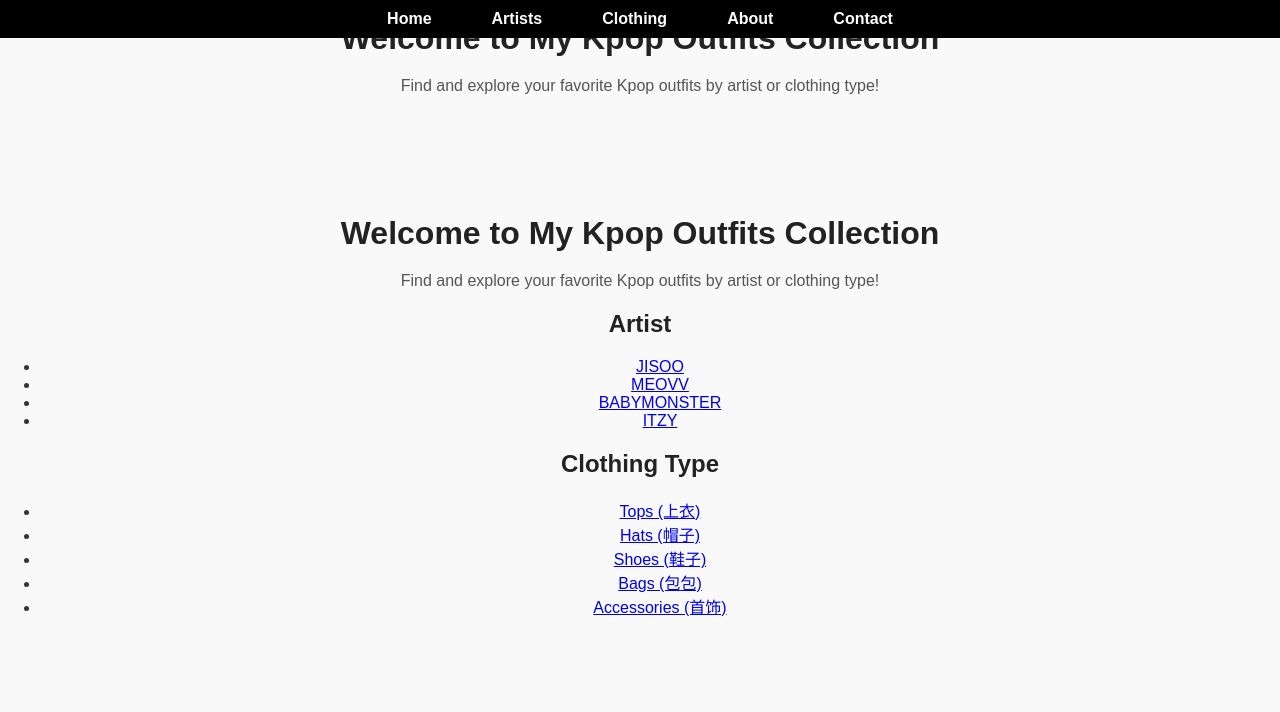
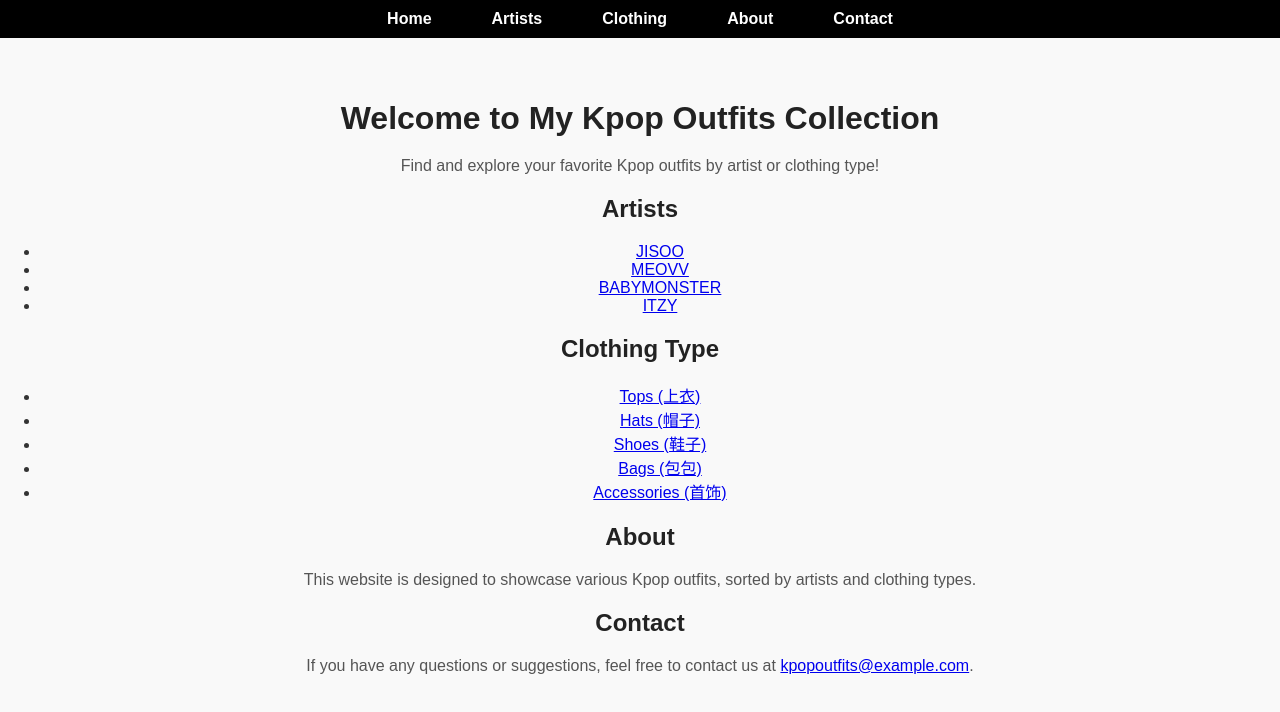
Before and after one commit to siahuang-818/my-kpop-outfits, a plain HTML site: page index.html in a window 1280 px wide. Drawn offline with Linux system fonts and the light colour scheme.

Commit message:
Update index.html

```diff
--- a/index.html
+++ b/index.html
@@ -7,37 +7,38 @@
   <link rel="stylesheet" href="styles.css" />
 </head>
 <body>
- <h1>Welcome to My Kpop Outfits Collection</h1>
-<p>Find and explore your favorite Kpop outfits by artist or clothing type!</p>
   <!-- 导航栏 -->
   <header>
     <nav>
       <ul class="nav-bar">
-      <li><a href="#">Home</a></li>
+        <li><a href="#home">Home</a></li>
         <li><a href="#artist-section">Artists</a></li>
         <li><a href="#clothing-section">Clothing</a></li>
-      <li><a href="#">About</a></li>
-      <li><a href="#">Contact</a></li>
+        <li><a href="#about">About</a></li>
+        <li><a href="#contact">Contact</a></li>
       </ul>
     </nav>
   </header>
 
   <!-- 主页面标题和介绍 -->
-  <div class="container">
+  <div id="home" class="container">
     <h1>Welcome to My Kpop Outfits Collection</h1>
     <p>Find and explore your favorite Kpop outfits by artist or clothing type!</p>
   </div>
 
   <!-- 艺人分类 -->
-  <h2>Artist</h2>
+  <section id="artist-section">
+    <h2>Artists</h2>
     <ul>
       <li><a href="jisoo.html">JISOO</a></li>
       <li><a href="meovv.html">MEOVV</a></li>
       <li><a href="babymonster.html">BABYMONSTER</a></li>
       <li><a href="itzy.html">ITZY</a></li>
     </ul>
+  </section>
 
   <!-- 服装类型分类 -->
+  <section id="clothing-section">
     <h2>Clothing Type</h2>
     <ul>
       <li><a href="tops.html">Tops (上衣)</a></li>
@@ -46,5 +47,18 @@
       <li><a href="bags.html">Bags (包包)</a></li>
       <li><a href="accessories.html">Accessories (首饰)</a></li>
     </ul>
+  </section>
+
+  <!-- 关于页面 -->
+  <section id="about">
+    <h2>About</h2>
+    <p>This website is designed to showcase various Kpop outfits, sorted by artists and clothing types.</p>
+  </section>
+
+  <!-- 联系信息 -->
+  <section id="contact">
+    <h2>Contact</h2>
+    <p>If you have any questions or suggestions, feel free to contact us at <a href="mailto:kpopoutfits@example.com">kpopoutfits@example.com</a>.</p>
+  </section>
 </body>
 </html>
```
Lines whose indentation alone changed are shown as unchanged.
